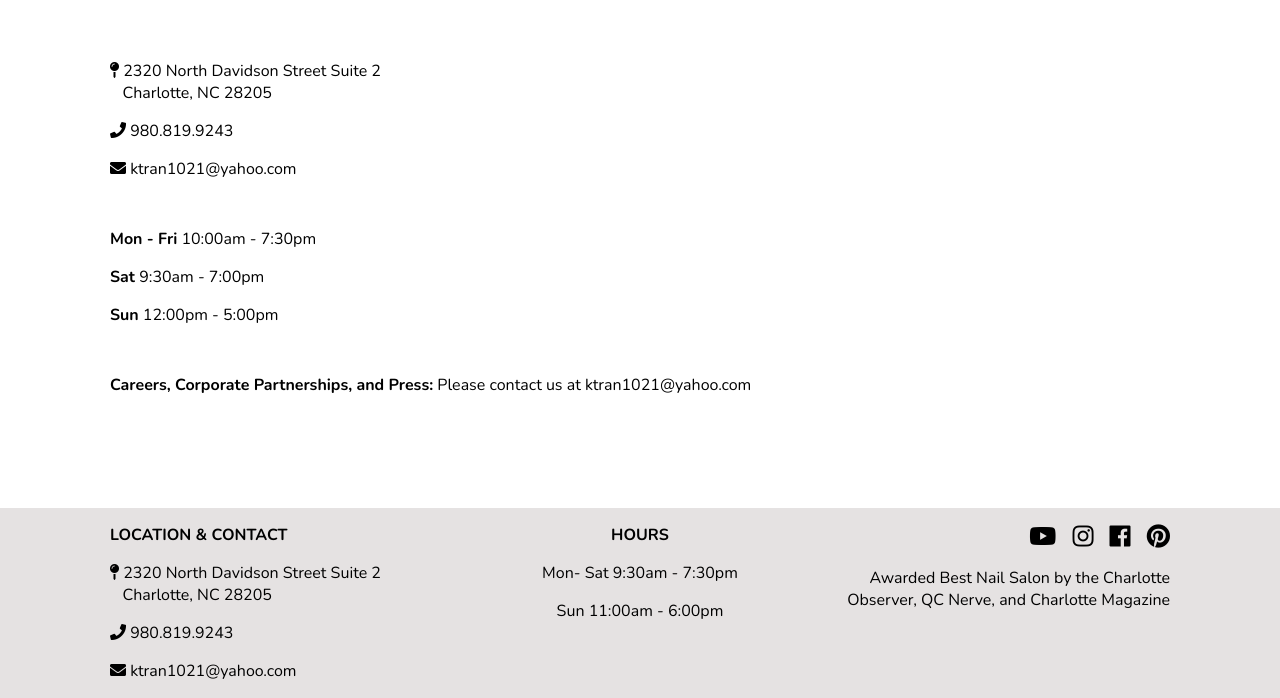
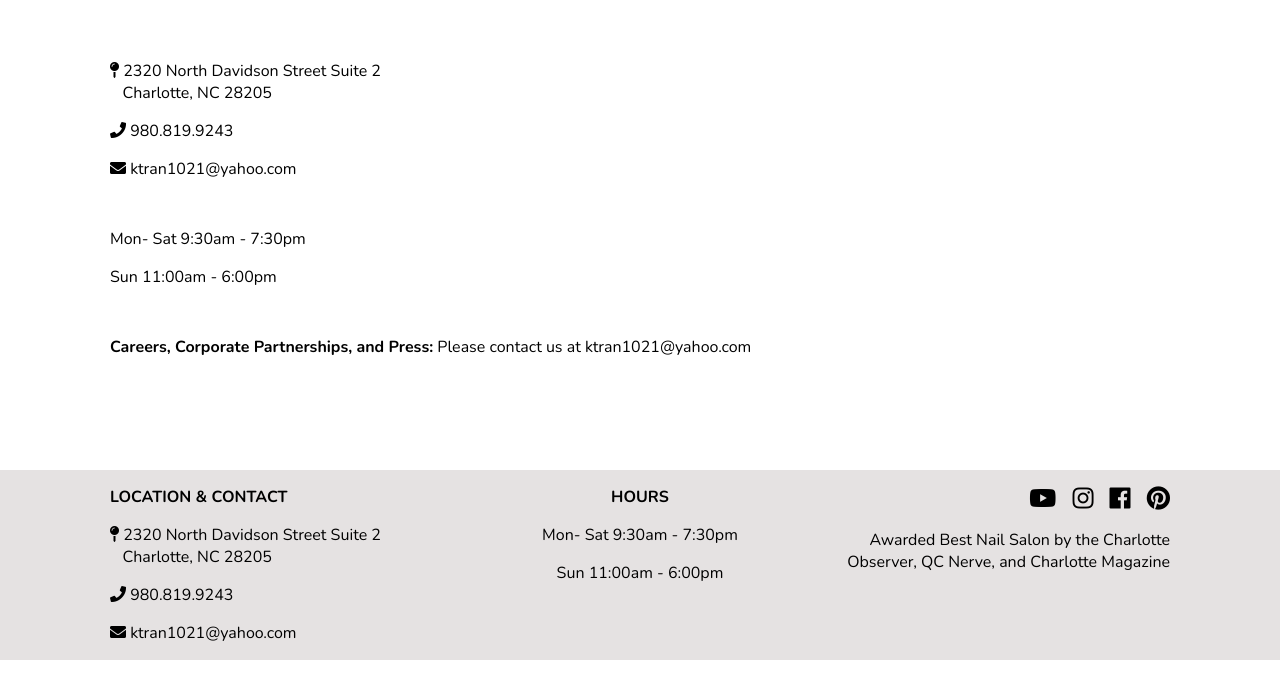
Before and after one commit to mimosasnailbar/mimosas, a Jekyll site: the page built from contact.html, in a window 1280 px wide and 900 px high, scrolled down 937 px, cut to the strip 202-900 px from the top of the window. Built offline with Jekyll 4.4.1, drawn with Linux system fonts in a browser that asks for light colours; nearby versions of some CDN libraries; after the commit the page ends 1799 px from its top, so only the background shows below that.

Commit message:
Updated 2 files via CloudCannon.

```diff
--- a/contact.html
+++ b/contact.html
@@ -17,14 +17,12 @@ layout: default
 		</div>
 		<div class="contact footer__hours contact__hours">
 			<p class="editable">
-				<strong>Mon - Fri</strong> 10:00am - 7:30pm
+				Mon- Sat 9:30am - 7:30pm
 			</p>
 			<p class="editable">
-				<strong>Sat</strong> 9:30am - 7:00pm
+				Sun 11:00am - 6:00pm
 			</p>
-			<p class="editable">
-				<strong>Sun</strong> 12:00pm - 5:00pm
-			</p>
+			<p class="editable"></p>
 		</div>
 		<div class="contact contact__jobs">
 			<p class="editable">
```
